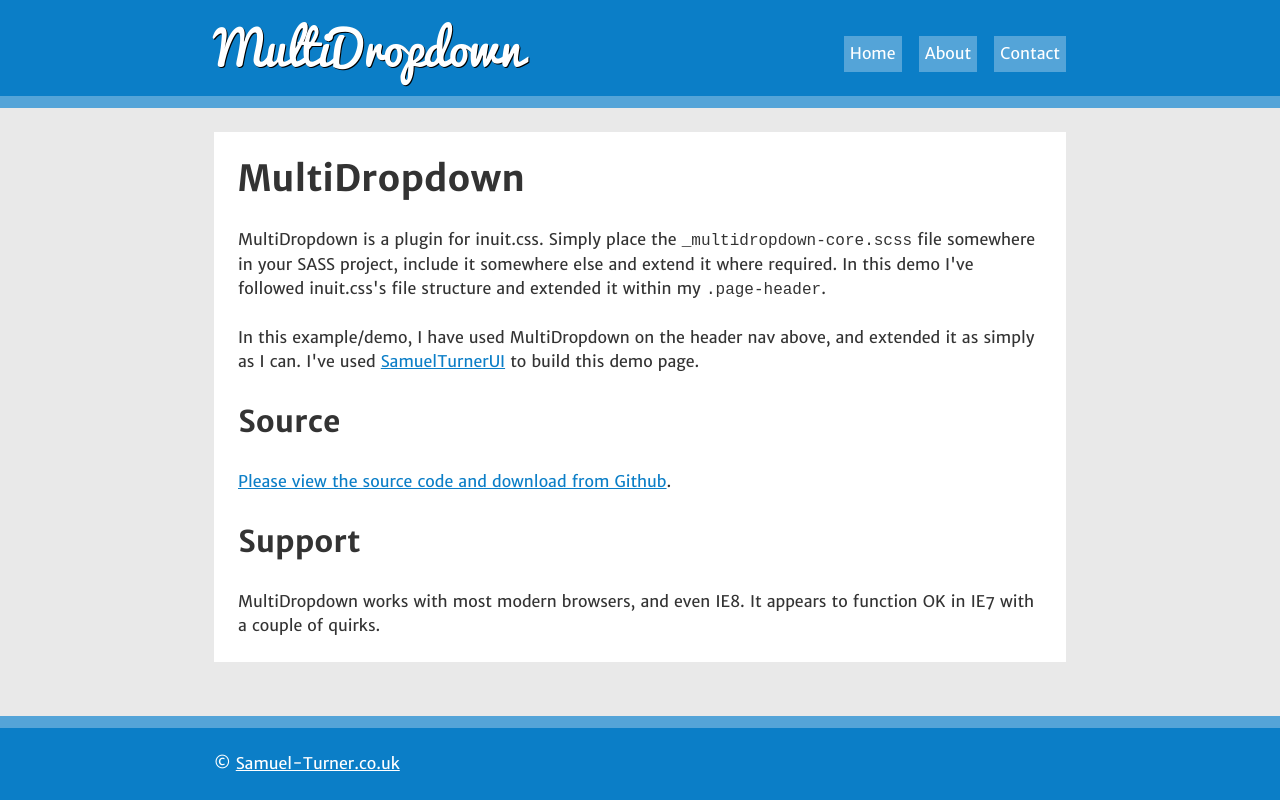
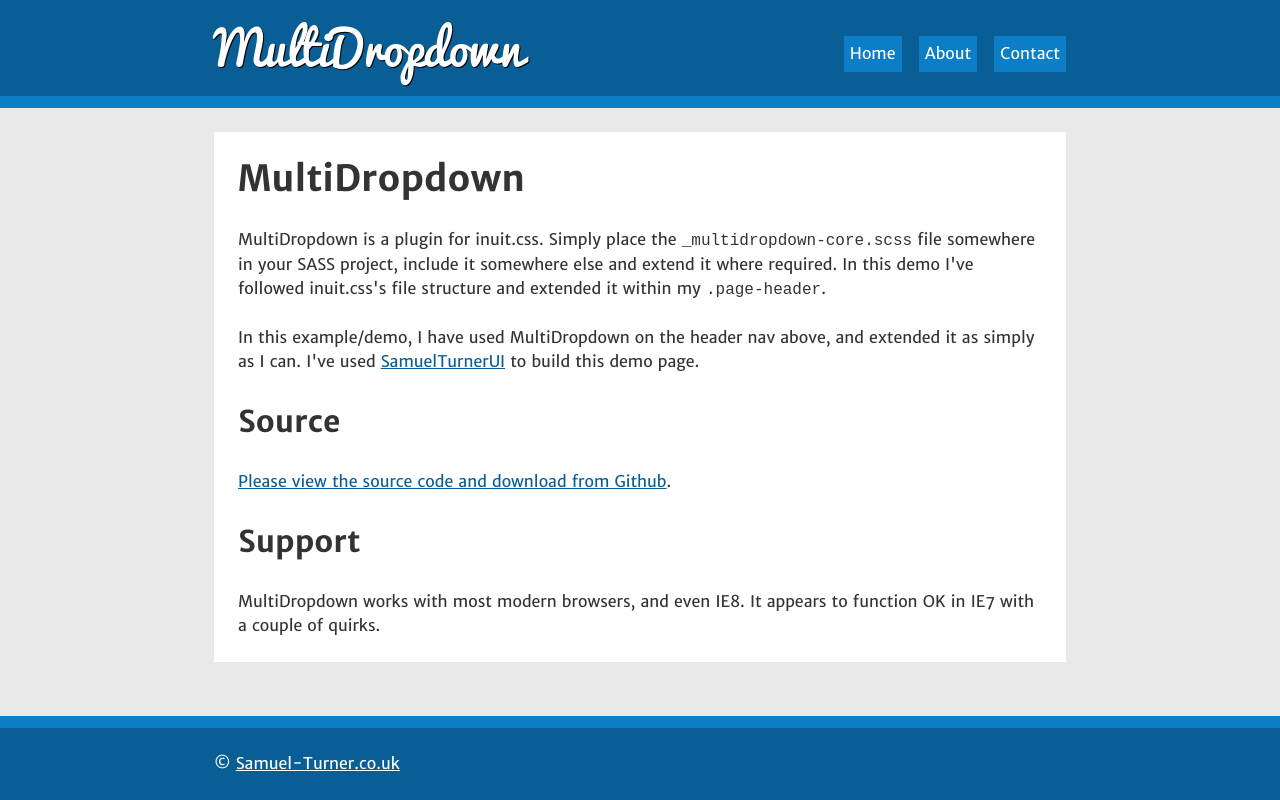
Before and after one commit to SamuelTurner/MultiDropdown-demo, a plain HTML site: page index.html in a window 1280 px wide. Drawn offline with Linux system fonts and the light colour scheme.

Commit message:
Updated brand colours slightly

```diff
--- a/assets/css/_vars.scss
+++ b/assets/css/_vars.scss
@@ -85,5 +85,5 @@ $min-page-width:	320px;
 $max-page-width:	900px;
 
 /* Brand colours */
-$brand-color-1: #0B7EC7;
-$brand-color-2: #54a4d8;
+$brand-color-1: #085E95;
+$brand-color-2: #0B7EC7;
```
Also changed, not shown: assets/css/style.css, assets/css/style.min.css.
